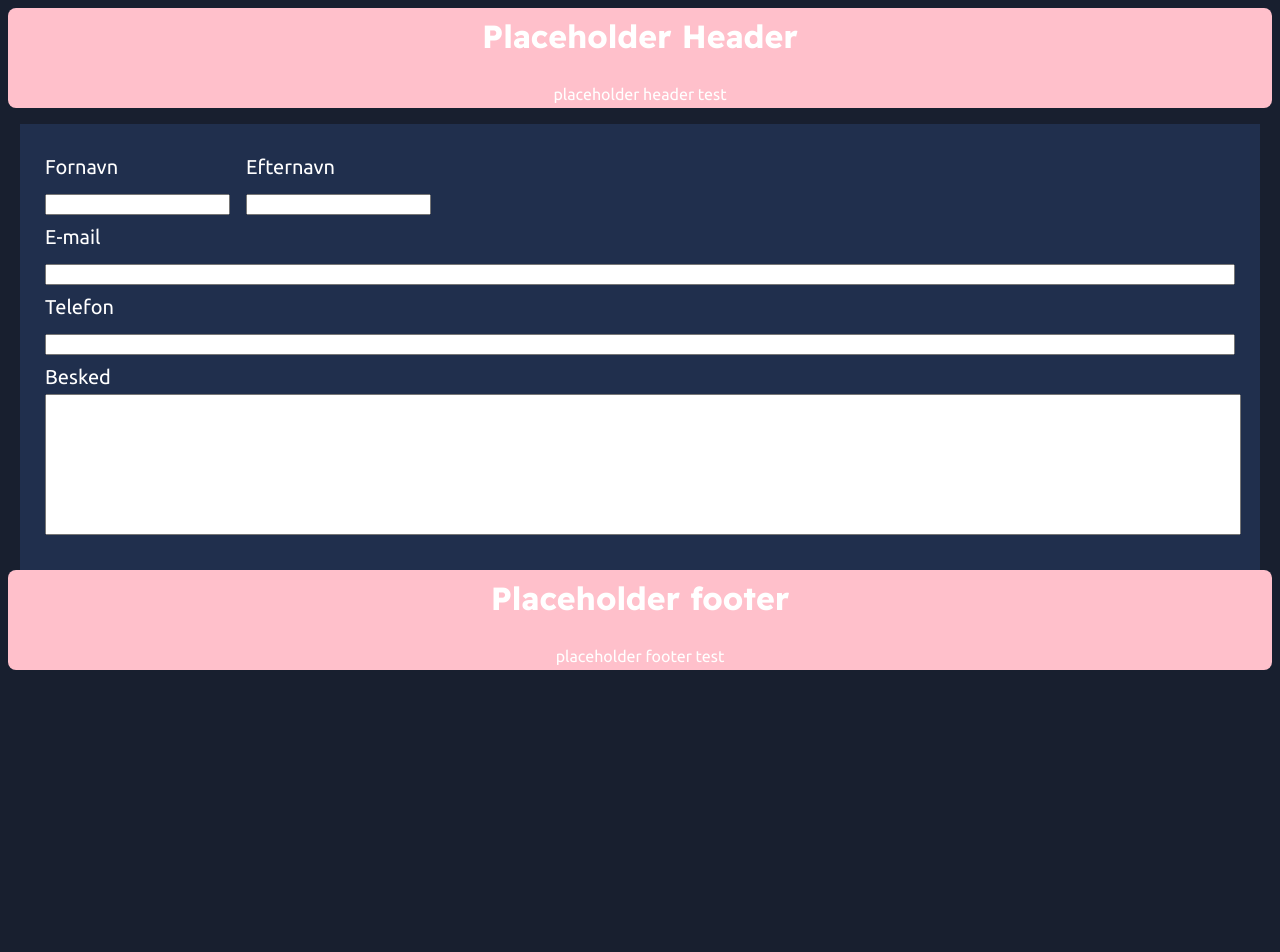
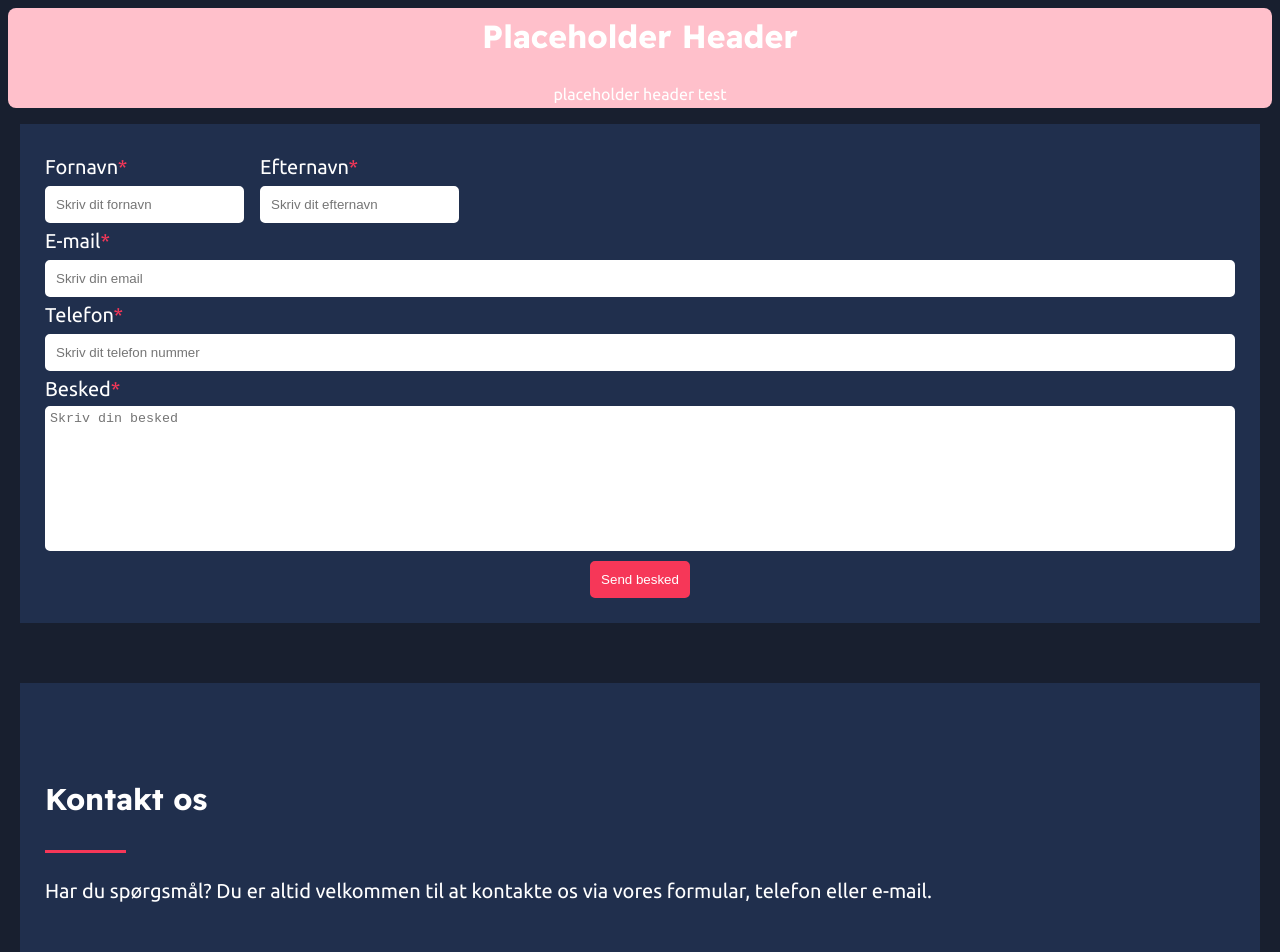
Before and after one commit to rasmussoender/MMD4-Biffen, a Nuxt app: page /praktisk-information in a window 1280 px wide. Shown: the top 952 px of the page. Before the commit the page ends 800 px from the top, so only its background shows below. Built offline with nearby package versions, Linux system fonts and the light colour scheme.

Commit message:
Update praktisk-information.vue

```diff
--- a/pages/praktisk-information.vue
+++ b/pages/praktisk-information.vue
@@ -10,46 +10,64 @@
         <div class="wrapper">
         <div class="firstname">
           <div>
-            <label for="fname">Fornavn</label>
+            <label for="fname">Fornavn<span>*</span></label>
           </div>
           <div>
-            <input type="text" name="fname" id="fname">
+            <input type="text" name="fname" id="fname" placeholder="Skriv dit fornavn">
           </div>
         </div>
 
         <div class="lastname">
           <div>
-            <label for="fname">Efternavn</label>
+            <label for="fname">Efternavn<span>*</span></label>
           </div>
           <div>
-            <input type="text" name="fname" id="fname">
+            <input type="text" name="fname" id="fname" placeholder="Skriv dit efternavn">
           </div>
         </div>
         </div>
         <div class="email">
           <div>
-          <label for="email">E-mail</label>
+          <label for="email">E-mail<span>*</span></label>
           </div>
           <div>
-            <input type="email" name="email" id="email">
+            <input type="email" name="email" id="email" placeholder="Skriv din email">
           </div>
         </div>
           <div class="phone">
           <div>
-          <label for="phone">Telefon</label>
+          <label for="phone">Telefon<span>*</span></label>
           </div>
           <div>
-            <input type="tel" name="phone" id="phone">
+            <input type="tel" name="phone" id="phone" placeholder="Skriv dit telefon nummer">
           </div>
         </div>
         <div class="message">
           <div>
-            <label for="message">Besked</label>
+            <label for="message">Besked<span>*</span></label>
           </div>
           <div>
-            <textarea id="message" rows="9"></textarea>
+            <textarea id="message" rows="9" placeholder="Skriv din besked"></textarea>
           </div>
         </div>
+
+        <div class="centerbtn">
+          <button>
+            Send besked
+          </button>
+        </div>
+      </div>
+
+      <div class="info">
+      <div class="headingNdLine">
+      <h1>Kontakt os</h1>
+      <div></div>
+      </div>
+      <p>Har du spørgsmål? Du er altid velkommen til at kontakte os via vores formular, telefon eller e-mail.</p>
+
+      <div class="wrapper2">
+
+      </div>
       </div>
     </section>
   </main>
@@ -57,8 +75,31 @@
 
 </template>
 <style scoped>
+.centerbtn{
+  display: flex;
+  justify-content: center;
+}
+.centerbtn button
+{
+  color: white;
+  background-color: var(--interactive-red);
+  box-sizing: border-box;
+  border-radius: 5px;
+  border: solid;
+  border-color: var(--interactive-red);
+  padding: 8px;
+}
+
+label span{
+  color: #F63758;
+}
+
 textarea{
   width: 100%;
+  box-sizing: border-box;
+  border-radius: 5px;
+  border: solid;
+  border-color: white;
   resize: none;
 }
 .wrapper{
@@ -68,6 +109,10 @@ textarea{
 }
 
 input{
+  border-radius: 5px;
+  border: solid;
+  border-color: white;
+  padding: 8px;
   width: 100%;
   box-sizing: border-box;
 }
@@ -77,13 +122,25 @@ input{
   flex-direction: column;
 }
 
-.contact{
+.contact,.info{
   background-color: var(--secondary-blue);
   padding: 25px 25px;
-
+  margin-bottom: 60px;
 }
 
 main{
   padding: 0px 12px;
 }
+
+
+.headingNdLine div{
+  width: 50%;
+  background-color: var(--interactive-red);
+  height: 3px;
+}
+
+.headingNdLine{
+  display: inline-block;
+  margin-top: 40px;
+}
 </style>
```
